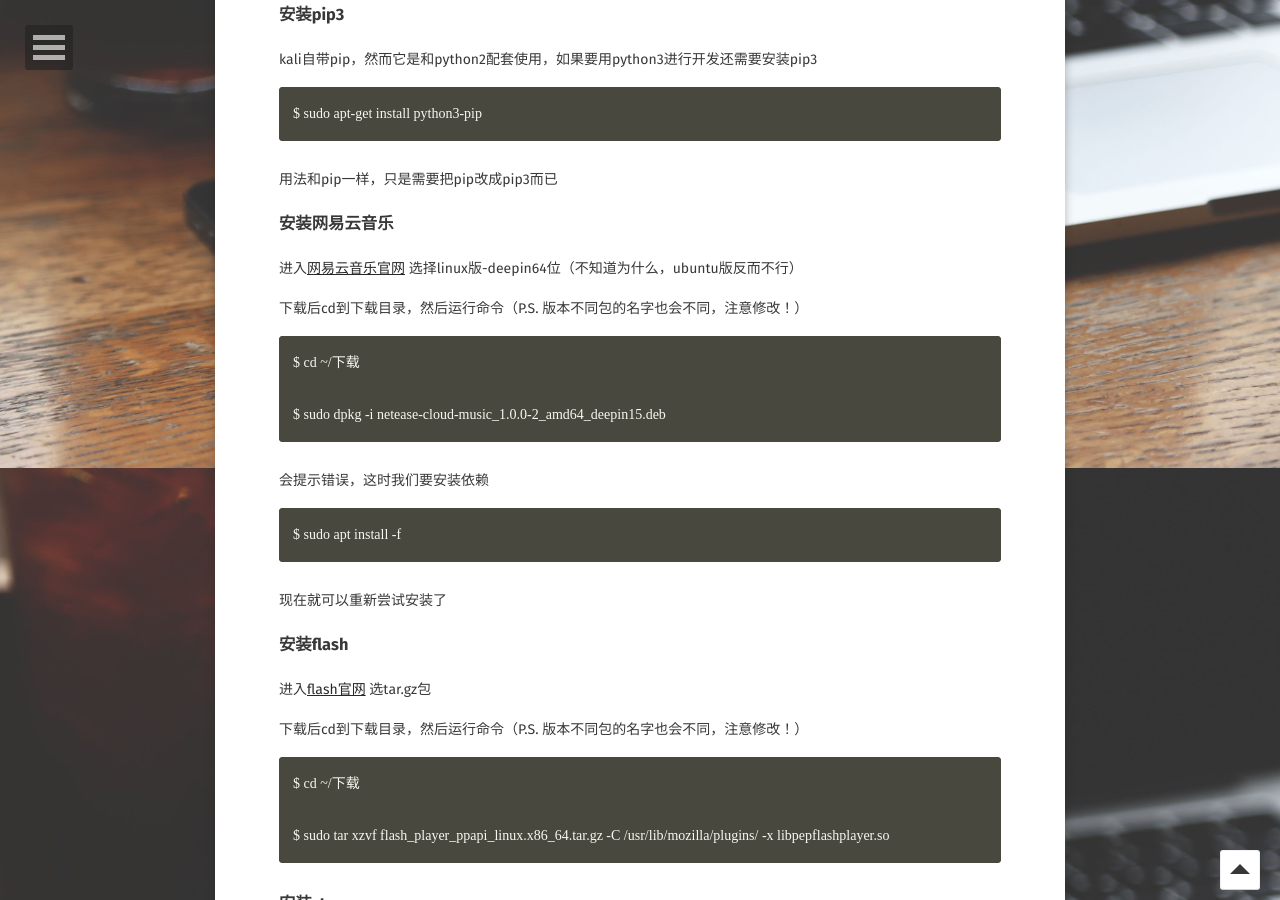
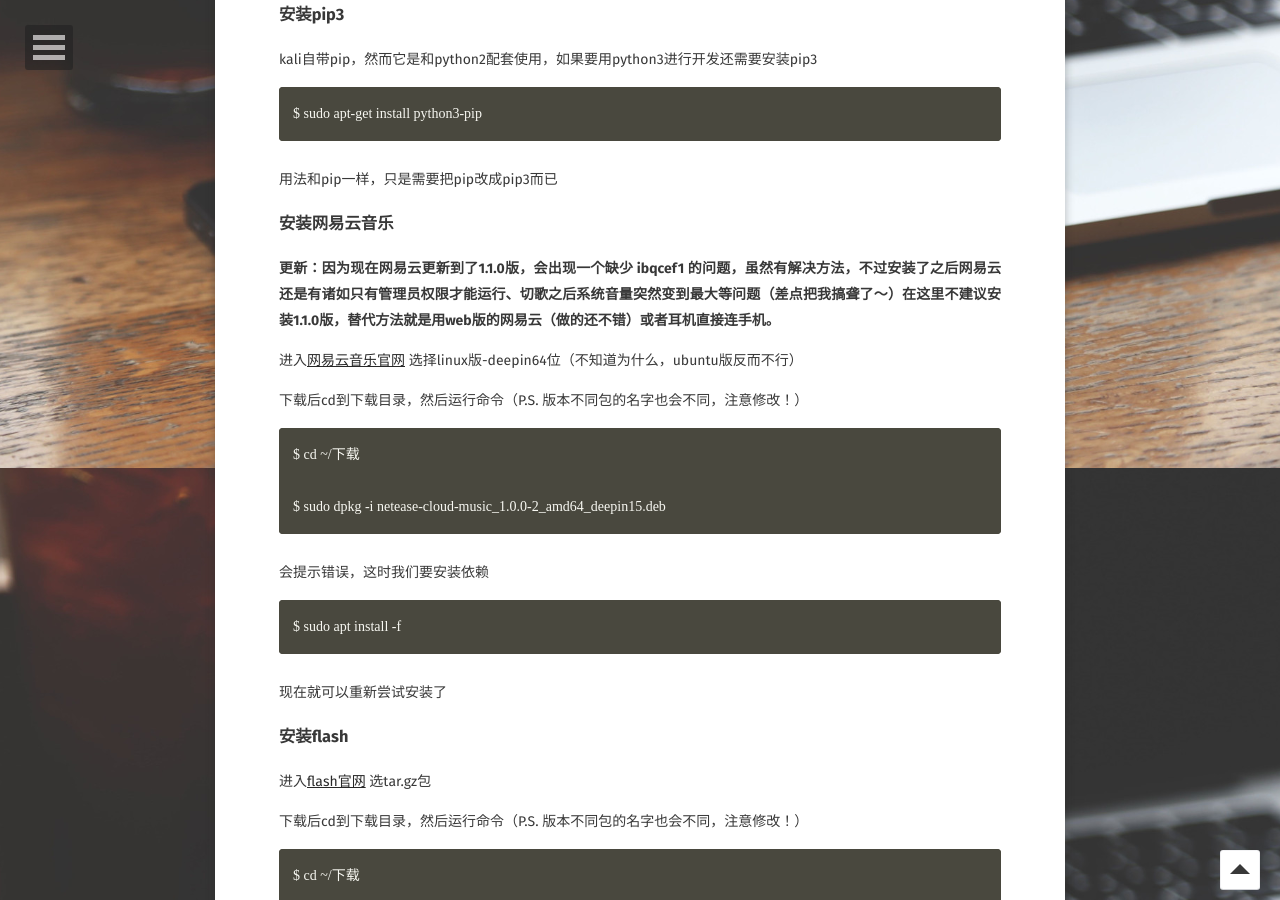
Before and after one commit to Aquilao/Blog, a Jekyll site: the page built from _posts/2017-8-12-reset-kali.md, in a window 1280 px wide and 900 px high, scrolled down 2232 px. Built offline with Jekyll 4.4.1, drawn with Linux system fonts in a browser that asks for light colours; some web fonts are replaced; comment, search, counter and statistics services are not loaded.

Commit message:
[^] find netease-cloud-music bug

```diff
--- a/_posts/2017-8-12-reset-kali.md
+++ b/_posts/2017-8-12-reset-kali.md
@@ -83,6 +83,8 @@ kali自带pip，然而它是和python2配套使用，如果要用python3进行
 用法和pip一样，只是需要把pip改成pip3而已
 
 ### 安装网易云音乐
+
+**更新：因为现在网易云更新到了1.1.0版，会出现一个缺少 ibqcef1 的问题，虽然有解决方法，不过安装了之后网易云还是有诸如只有管理员权限才能运行、切歌之后系统音量突然变到最大等问题（差点把我搞聋了～）在这里不建议安装1.1.0版，替代方法就是用web版的网易云（做的还不错）或者耳机直接连手机。**
 
 进入[网易云音乐官网](http://music.163.com/#/download) 选择linux版-deepin64位（不知道为什么，ubuntu版反而不行）
 
```
